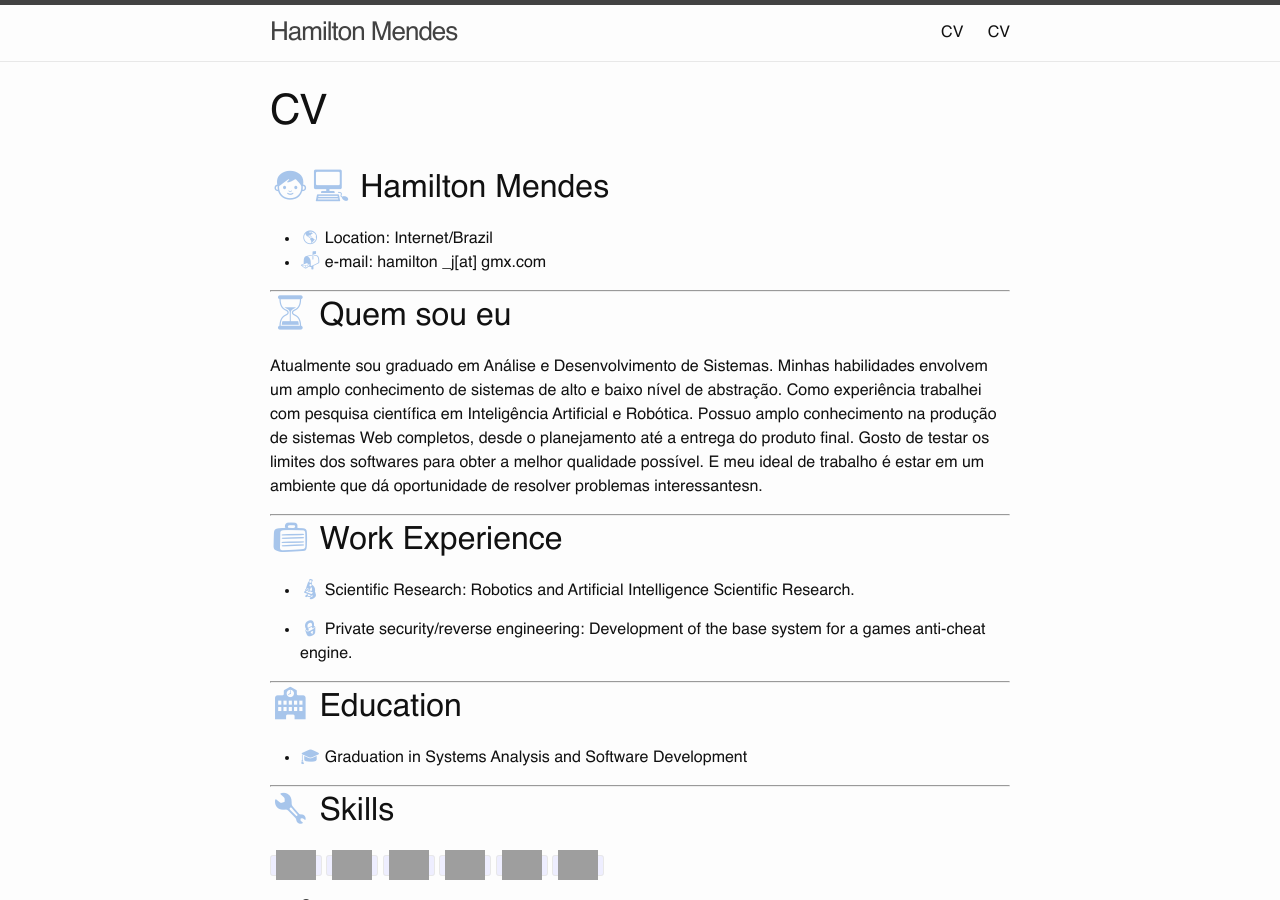
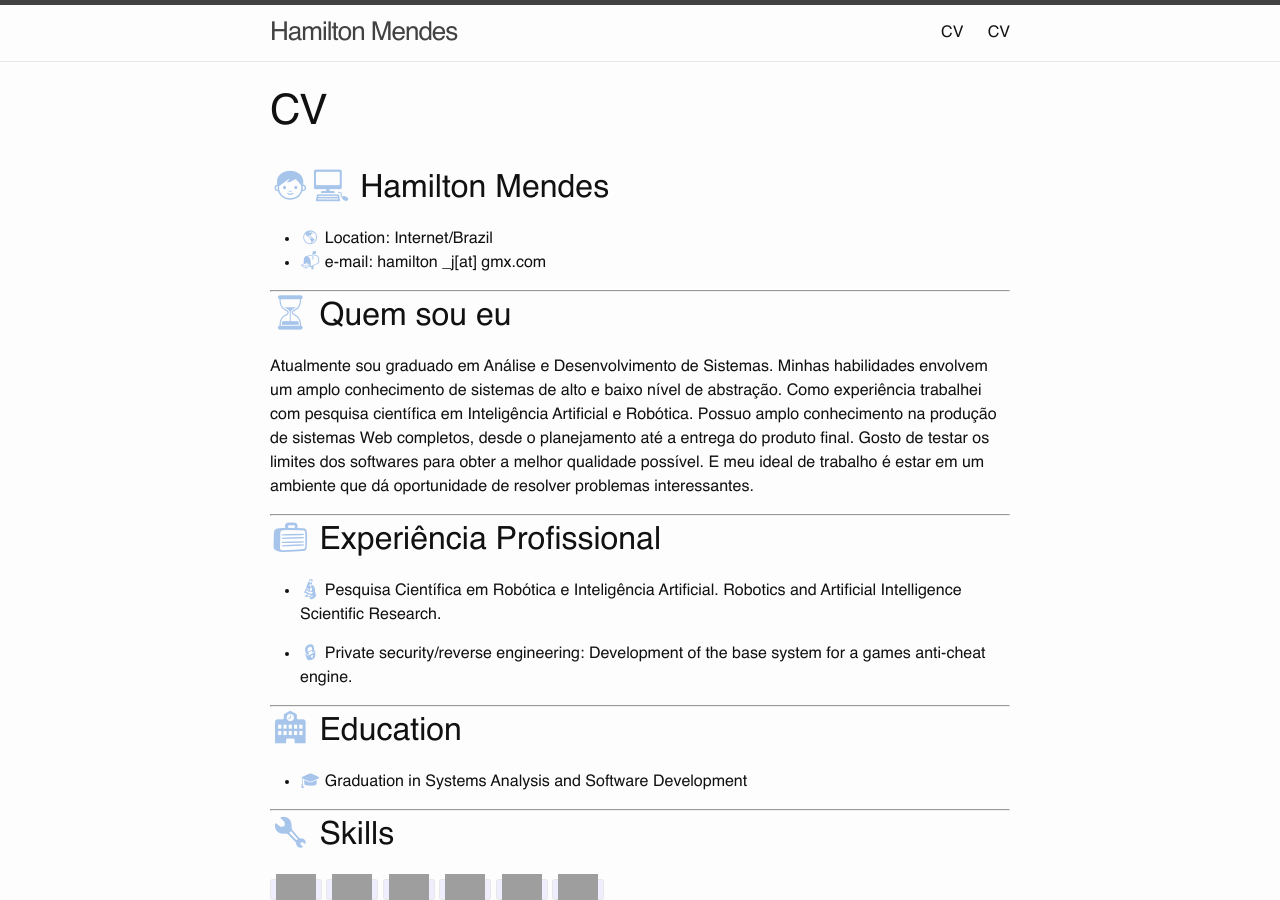
Before and after one commit to hamilton-m/hamilton-m.github.io, a Jekyll site: the page built from about1.md, in a window 1280 px wide and 900 px high. Built offline with Jekyll 4.4.1, drawn with Linux system fonts in a browser that asks for light colours; grey boxes are pictures that could not be loaded.

Commit message:
Update about1.md

```diff
--- a/about1.md
+++ b/about1.md
@@ -17,13 +17,13 @@ Minhas habilidades envolvem um amplo conhecimento de sistemas de alto e baixo n
 Como experiência trabalhei com pesquisa científica em Inteligência Artificial e Robótica.
 Possuo amplo conhecimento na produção de sistemas Web completos, desde o planejamento até a entrega do produto final.
 Gosto de testar os limites dos softwares para obter a melhor qualidade possível.
-E meu ideal de trabalho é estar em um ambiente que dá oportunidade de resolver problemas interessantesn.
+E meu ideal de trabalho é estar em um ambiente que dá oportunidade de resolver problemas interessantes.
 
 ---
 
-## <span class="icon_color">💼</span> Work Experience
+## <span class="icon_color">💼</span> Experiência Profissional
 
-* <span class="icon_color">🔬</span> Scientific Research: Robotics and Artificial Intelligence Scientific Research.
+* <span class="icon_color">🔬</span> Pesquisa Científica em Robótica e Inteligência Artificial. Robotics and Artificial Intelligence Scientific Research.
 
 * <span class="icon_color">🔒</span> Private security/reverse engineering: Development of the base system for a games anti-cheat engine.
 
```
